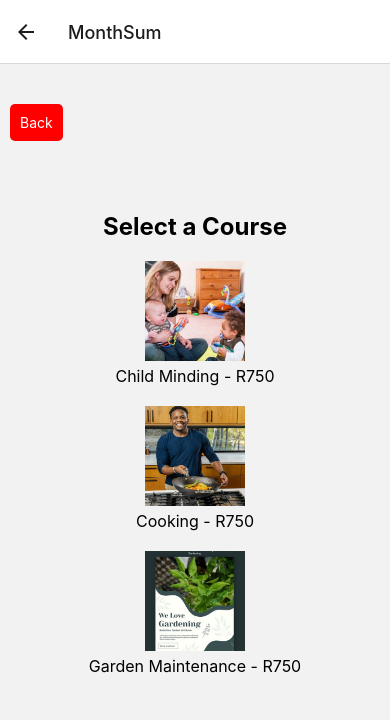
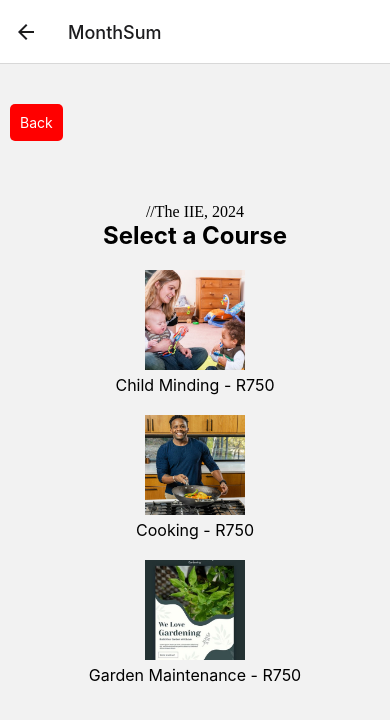
Before and after one commit to VCST10445672/mast, a React Native app: screen /MonthSum in a window 390 px wide. Shown: the top 720 px of the page. Built offline with nearby package versions, Linux system fonts and the light colour scheme.

Commit message:
Update monthSum.js

```diff
--- a/screens/monthSum.js
+++ b/screens/monthSum.js
@@ -1,9 +1,9 @@
 import React from 'react';
 import { View, StyleSheet, Text, TouchableOpacity, Image  } from 'react-native';
 
-const MonthSumScreen = ({ navigation }) => {
+const MonthSumScreen = ({ navigation }) => {    //The IIE, 2024
   return (
-    <View style={styles.container}>
+    <View style={styles.container}>    //The IIE, 2024
       <TouchableOpacity style={styles.backButton} onPress={() => navigation.goBack()}>
         <Text style={styles.backButtonText}>Back</Text>
       </TouchableOpacity>
@@ -28,7 +28,7 @@ const MonthSumScreen = ({ navigation }) => {
   );
 };
 
-const styles = StyleSheet.create({
+const styles = StyleSheet.create({    //The IIE, 2024
   container: {
     flex: 1,
     justifyContent: 'center',
```
